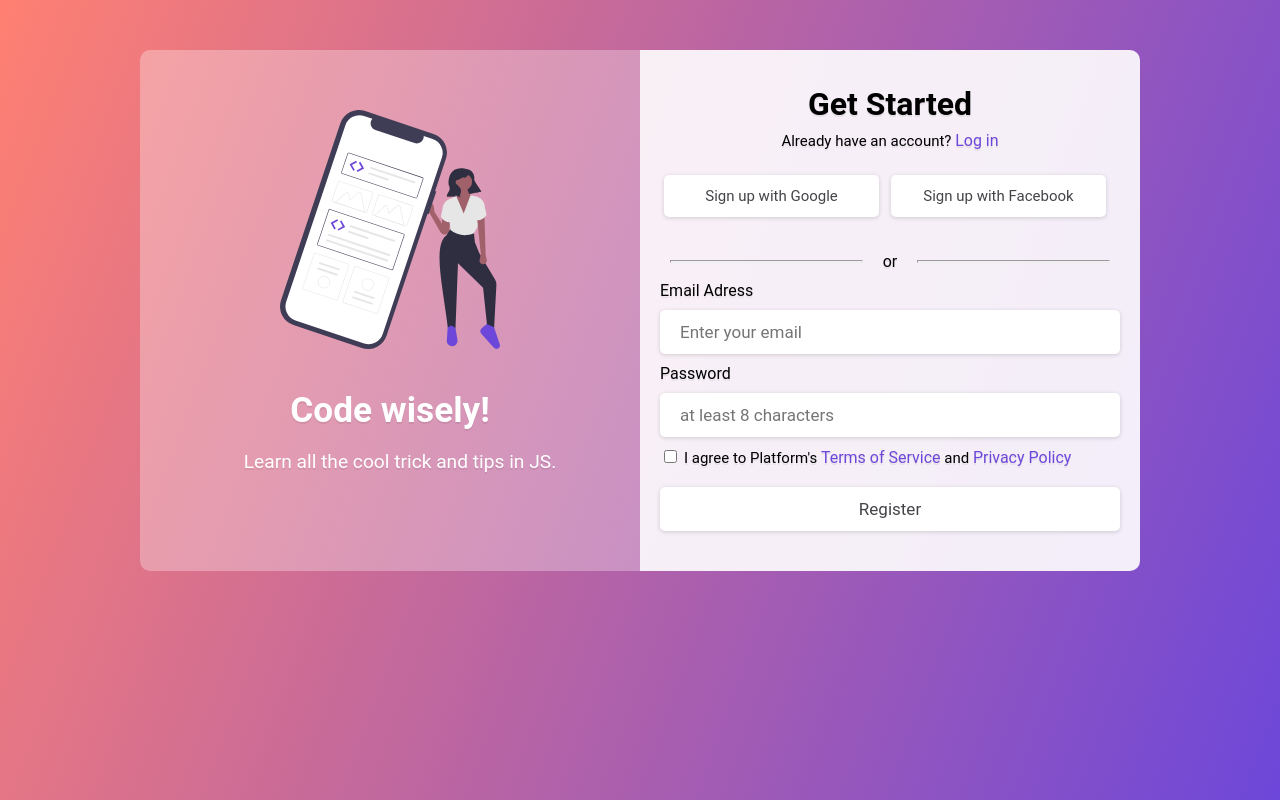
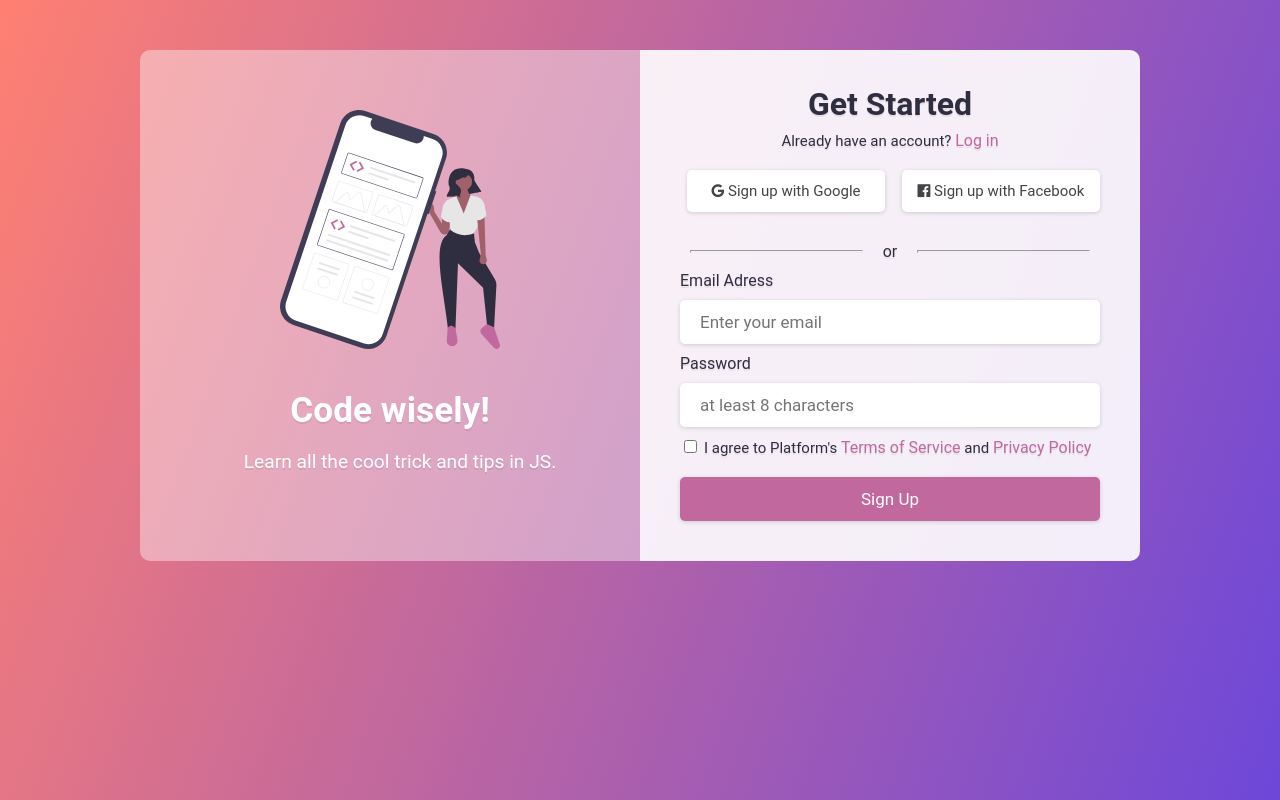
Before and after one commit to DaraTsvetanova/login-register-form, a plain HTML site: page index.html in a window 1280 px wide. Drawn offline with Linux system fonts and the light colour scheme.

Commit message:
add general visual improvements

```diff
--- a/index.css
+++ b/index.css
@@ -1,6 +1,6 @@
 html {
   box-sizing: border-box;
-  color: black;
+  color: #2f2e41;
   text-shadow: 0 2px 0 rgba(0, 0, 0, 0.07);
   font-family: 'Roboto', sans-serif;
 }
@@ -40,6 +40,7 @@ input[type=text], input[type=password] {
   padding: 12px 20px;
   margin: 10px 0;
   display: inline-block;
+  background: white;
   border: 1px solid #ccc;
   border-radius: 5px;
   box-sizing: border-box;
@@ -64,6 +65,8 @@ label[for=emailadress], label[for=password] {
   margin: 20px 0;
   display: inline-block;
   border: 1px solid #ccc;
+  background-color: #c1689f;
+  color: white;
   border-radius: 5px;
   box-sizing: border-box;
   font-size: 17px;
@@ -78,10 +81,15 @@ label[for=emailadress], label[for=password] {
   cursor: pointer;
 }
 
+.social-signup {
+  display: grid;
+  grid-template-columns: 1fr 1fr;
+  grid-gap: 10px;
+  padding: 20px 0px;
+}
+
 .signup {
-  width: 215px;
-  padding: 12px 20px;
-  margin: 25px 4px;
+  padding: 12px 5px;
   border: 1px solid #ccc;
   border-radius: 5px;
   box-sizing: border-box;
@@ -92,11 +100,14 @@ label[for=emailadress], label[for=password] {
   box-shadow: rgba(0, 0, 0, 0.16) 0px 1px 4px;
 }
 
+form a {
+  color: #c1689f;
+}
+
 .signup:hover {
   box-shadow: rgba(0, 0, 0, 0.15) 0px 5px 15px 0px;
   cursor: pointer;
 }
-
 
 .seperator {
   display: flex;
@@ -121,7 +132,7 @@ a {
 form {
   display: block;
   background: rgba(255, 255, 255, 0.9);
-  padding: 20px;
+  padding: 20px 40px;
   border-end-end-radius: 10px;
   border-top-right-radius: 10px;
 }
@@ -139,7 +150,7 @@ form p {
 }
 
 .art {
-  background: rgba(255, 255, 255, 0.3);
+  background: rgba(255, 255, 255, 0.4);
   padding: 60px 30px;
   border-top-left-radius: 10px;
   border-end-start-radius: 10px;
@@ -182,7 +193,7 @@ button {
 }
 
 @media(max-width: 1100px){
-.signup {
-  margin: 10px 4px;
+.social-signup {
+  grid-template-columns: 1fr;
 }
 }
--- a/index.html
+++ b/index.html
@@ -12,15 +12,17 @@
 <body>
   <div class="container">
     <div class="art">
-      <img src="/imgs/undraw_my_code_snippets_lynx.svg" alt="coding">
+      <img src="/imgs/undraw_my_code_snippets_lynx copy.svg" alt="coding">
       <h2>Code wisely!</h2>
       <p>Learn all the cool trick and tips in JS.</p>
     </div>
     <form action="index.js">
       <h2>Get Started</h2>
       <p>Already have an account? <a href="">Log in</a></p>
-      <button class="signup">Sign up with Google</button>
-      <button class="signup">Sign up with Facebook</button>
+      <div class="social-signup">
+        <button class="signup"><i class="fa fa-google"></i> Sign up with Google</button>
+        <button class="signup"><i class="fa fa-facebook-official"></i> Sign up with Facebook</button>
+      </div>
       <div class="seperator">
         <hr>
         <div>or</div>
@@ -40,7 +42,7 @@
       <div class="agreements">
         <input type="checkbox" name="checkbox" id="checkbox">
         <label>I agree to Platform's <a href="">Terms of Service</a> and <a href="">Privacy Policy</a></label>
-        <button type="submit" class="registerbtn">Register</button>
+        <button type="submit" class="registerbtn">Sign Up</button>
       </div>
     </form>
   </div>
```
Also changed, not shown: imgs/google-2981831-2476479.png (added), imgs/undraw_my_code_snippets_lynx copy.svg (added), index.js (deleted).
